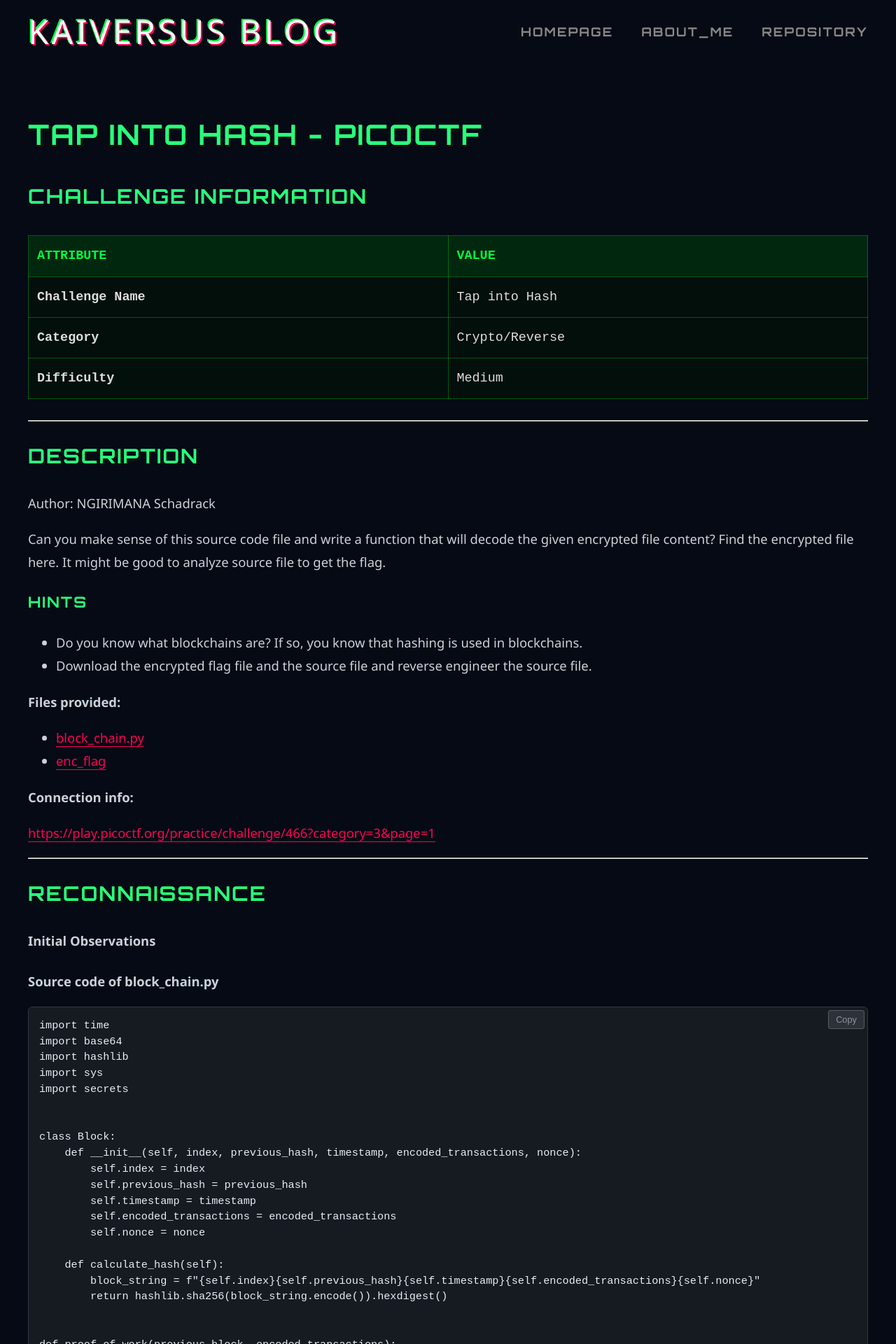
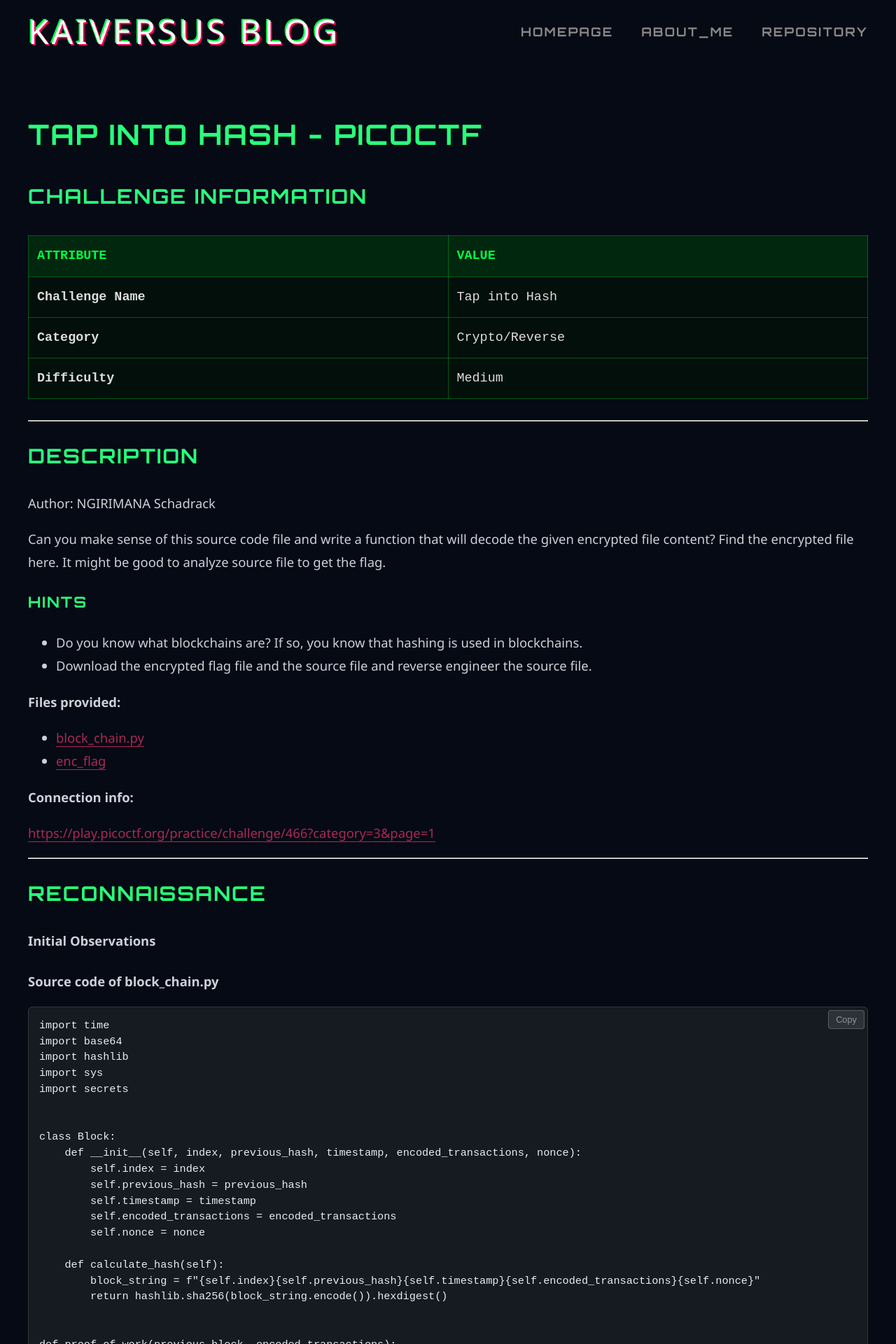
Before and after one commit to kaiversus/kaiversus.github.io, a Jekyll site: the page built from _writeups/TapIntoHash_pico/picoCTF_TapIntoHash.md, in a window 1280 px wide. Shown: the top 1920 px of the page at 70% size. Built offline with Jekyll 4.4.1, drawn with Linux system fonts in a browser that asks for light colours; some web fonts are replaced.

Commit message:
Update style.css

```diff
--- a/assets/css/style.css
+++ b/assets/css/style.css
@@ -743,12 +743,12 @@ html {
 
 /* 5. Link trong bài viết */
 .writeup-content a {
-    color: var(--accent);
+    color: rgba(255, 56, 122, 0.663);
     text-decoration: none;
-    border-bottom: 1px solid var(--accent);
+    border-bottom: 1px solid rgba(255, 56, 122, 0.663);
 }
 .writeup-content a:hover {
-    background: var(--accent);
+    background: rgba(255, 56, 122, 0.663);
     color: #fff;
 }
 
```
